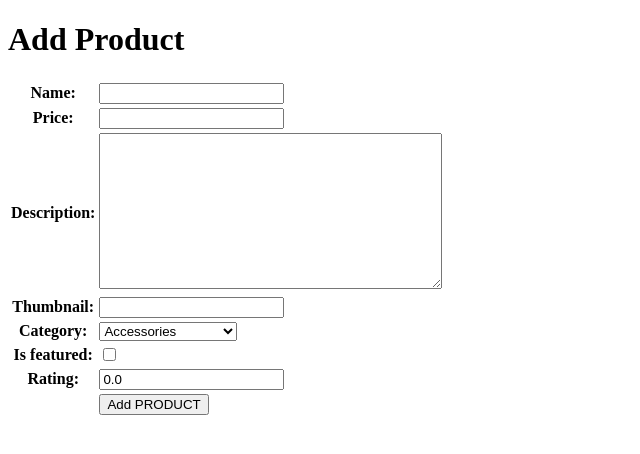
After one commit to badugnt/indo-shop, a Django app: page /create-product/ in a window 1280 px wide. The commit adds this page. Shown: the top 454 px of the page, without its empty margins (0-640 px from the left). Run offline with Django 5.2, Linux system fonts and the light colour scheme.

Commit message:
mengedit model, dan implementasi form

```diff
--- a/indo_shop/settings.py
+++ b/indo_shop/settings.py
@@ -61,7 +61,7 @@ ROOT_URLCONF = 'indo_shop.urls'
 TEMPLATES = [
     {
         'BACKEND': 'django.template.backends.django.DjangoTemplates',
-        'DIRS': [],
+        'DIRS': [BASE_DIR / 'templates'],
         'APP_DIRS': True,
         'OPTIONS': {
             'context_processors': [
--- /dev/null
+++ b/main/forms.py
@@ -0,0 +1,7 @@
+from django.forms import ModelForm
+from main.models import Product
+
+class ProductForm(ModelForm):
+    class Meta:
+        model = Product
+        fields = ["name", "price", "description", "thumbnail","category", "is_featured", "rating"]
--- a/main/models.py
+++ b/main/models.py
@@ -1,14 +1,23 @@
+import uuid
 from django.db import models
 
 # Create your models here.
 
 
 class Product(models.Model):
+    CATEGORY_CHOICES =[
+        ('jersey', 'Jersey'),
+        ('shoes', 'Football Shoes'),
+        ('ball', 'Football'),
+        ('equipment', 'Training Equipment'),
+        ('accessories', 'Accessories'),
+    ]
+    id = models.UUIDField(primary_key=True, default=uuid.uuid4, editable=False)
     name = models.CharField(max_length=100)
     price = models.IntegerField()
     description = models.TextField()
     thumbnail = models.URLField()
-    category = models.CharField(max_length=50)
+    category = models.CharField(max_length=20, choices=CATEGORY_CHOICES, default='accessories')
     is_featured = models.BooleanField(default=False)
     rating = models.FloatField(default=0.0)
 
--- /dev/null
+++ b/main/templates/create_product.html
@@ -0,0 +1,18 @@
+{% extends 'base.html' %}
+{% block content %}
+<h1>Add Product</h1>
+
+<form method="POST">
+  {% csrf_token %}
+  <table>
+    {{ form.as_table }}
+    <tr>
+      <td></td>
+      <td>
+        <input type="submit" value="Add PRODUCT" />
+      </td>
+    </tr>
+  </table>
+</form>
+
+{% endblock %}
--- a/main/urls.py
+++ b/main/urls.py
@@ -1,8 +1,14 @@
 from django.urls import path
-from main.views import show_main
+from main.views import show_main, create_product, show_product, show_xml, show_json, show_xml_by_id, show_json_by_id
 
 app_name = 'main'
 
 urlpatterns = [
     path('', show_main, name='show_main'),
+    path('create-product/', create_product, name='create_product'),
+    path('product/<str:id>/', show_product, name='show_product'),
+    path('xml/', show_xml, name='show_xml'),
+    path('json/', show_json, name='show_json'),
+    path('xml/<str:product_id>/', show_xml_by_id, name='show_xml_by_id'),
+    path('json/<str:product_id>/', show_json_by_id, name='show_json_by_id'),
 ]
--- a/main/views.py
+++ b/main/views.py
@@ -1,12 +1,63 @@
-from django.shortcuts import render
+from django.shortcuts import get_object_or_404, redirect, render
+from main.models import Product
+from main.forms import ProductForm
+from django.http import HttpResponse
+from django.core import serializers
 
 # Create your views here.
 def show_main(request):
+    product_list = Product.objects.all()
     context = {
+
         'nama_toko': 'Indo Shop',
         'npm' : '2406410494',
-        'name': 'Edlyn Marva    ',
-        'class': 'PBP A'
+        'name': 'Edlyn Marva',
+        'class': 'PBP A',
+        'product_list': product_list,
     }
 
     return render(request, "main.html", context)
+
+def create_product(request):
+    form = ProductForm(request.POST or None)
+    if form.is_valid() and request.method == "POST":
+        form.save()
+        return redirect('main:show_main')
+
+    context = {'form': form}
+    return render(request, "create_product.html", context)
+
+def show_product(request, id):
+    product = get_object_or_404(Product, pk=id)
+    context = {
+        'product': product
+    }
+
+    return render(request, "product_detail.html", context)
+
+def show_xml(request):
+     product_list = Product.objects.all()
+     xml_data = serializers.serialize("xml", product_list)
+     return HttpResponse(xml_data, content_type="application/xml")
+
+def show_json(request):
+     product_list = Product.objects.all()
+     json_data = serializers.serialize("json", product_list)
+     return HttpResponse(json_data, content_type="application/json")
+
+
+def show_xml_by_id(request, news_id):
+    try:
+        product_list = Product.objects.filter(pk=news_id)
+        xml_data = serializers.serialize("xml", product_list)
+        return HttpResponse(xml_data, content_type="application/xml")
+    except Product.DoesNotExist:
+       return HttpResponse(status=404)
+
+def show_json_by_id(request, news_id):
+    try:
+     product_list = Product.objects.filter(pk=news_id)
+     json_data = serializers.serialize("json", product_list)
+     return HttpResponse(json_data, content_type="application/json")
+    except Product.DoesNotExist:
+        return HttpResponse(status=404)
--- /dev/null
+++ b/templates/base.html
@@ -0,0 +1,13 @@
+{% load static %}
+<!DOCTYPE html>
+<html lang="en">
+<head>
+    <meta charset="UTF-8" />
+    <meta name="viewport" content="width=device-width, initial-scale=1.0" />
+    {% block meta %} {% endblock meta %}
+</head>
+
+<body>
+    {% block content %} {% endblock content %}
+</body>
+</html>
```
Also changed, not shown: main/templates/main.html (+37 -15 lines), main/templates/product_detail.html (added, +18 -0 lines), main/migrations/0003_alter_product_category.py (added), main/migrations/0004_alter_product_id.py (added).
